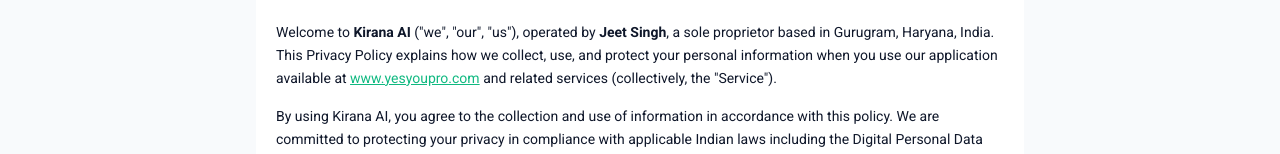
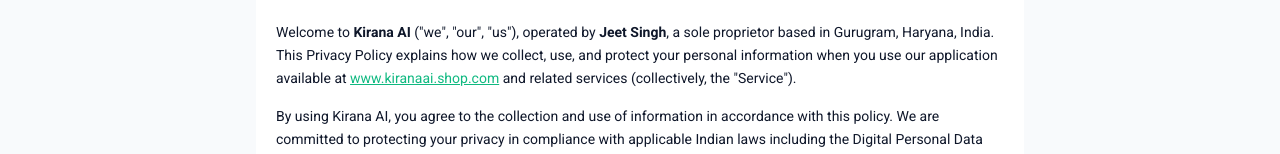
Before and after one commit to yesyousuppur-source/kirana-ai, a Next.js app: page /privacy in a window 1280 px wide. Shown: the part 163-317 px from the top of the page. Built offline with nearby package versions, Linux system fonts and the light colour scheme.

Commit message:
Update page.js

```diff
--- a/app/privacy/page.js
+++ b/app/privacy/page.js
@@ -27,7 +27,7 @@
             <strong>Jeet Singh</strong>, a sole proprietor based in Gurugram, Haryana, India.
             This Privacy Policy explains how we collect, use, and protect your personal
             information when you use our application available at{" "}
-            <a href="https://www.yesyoupro.com" className="text-brand underline">www.yesyoupro.com</a>{" "}
+            <a href="https://www.kiranaai.shop.com" className="text-brand underline">www.kiranaai.shop.com</a>{" "}
             and related services (collectively, the "Service").
           </p>
 
```
